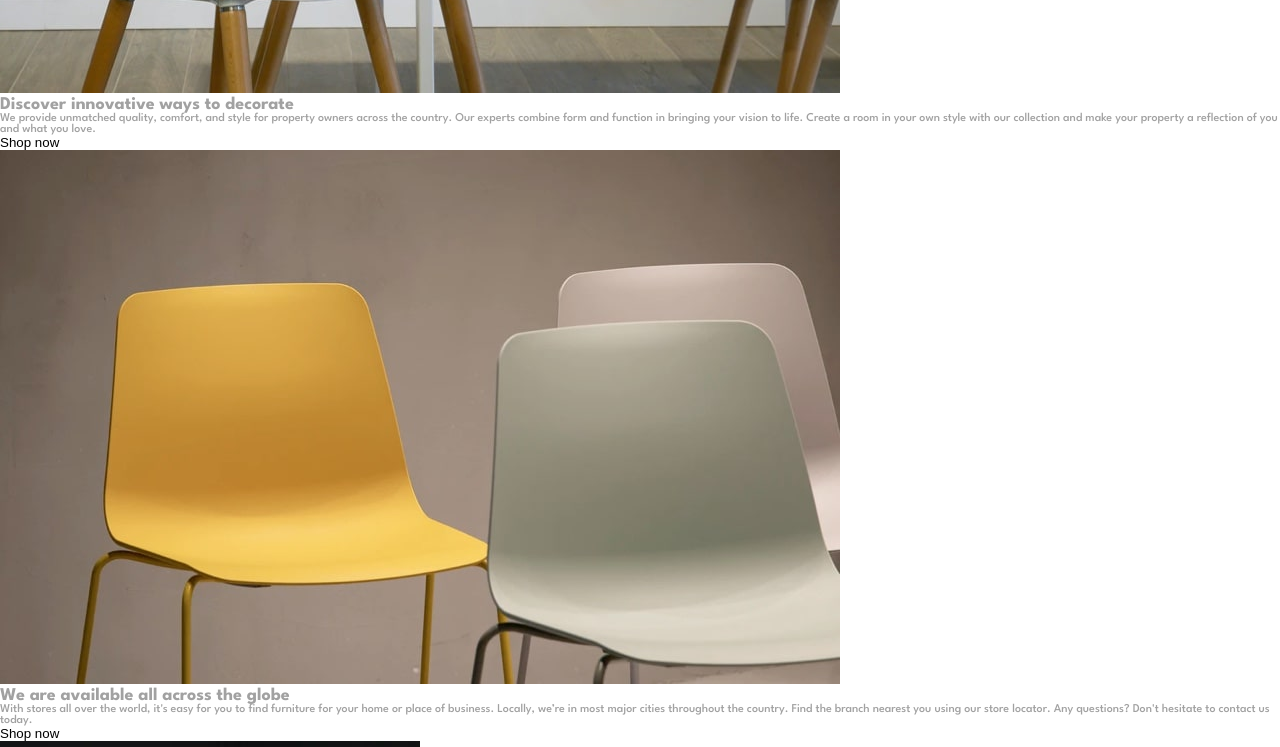
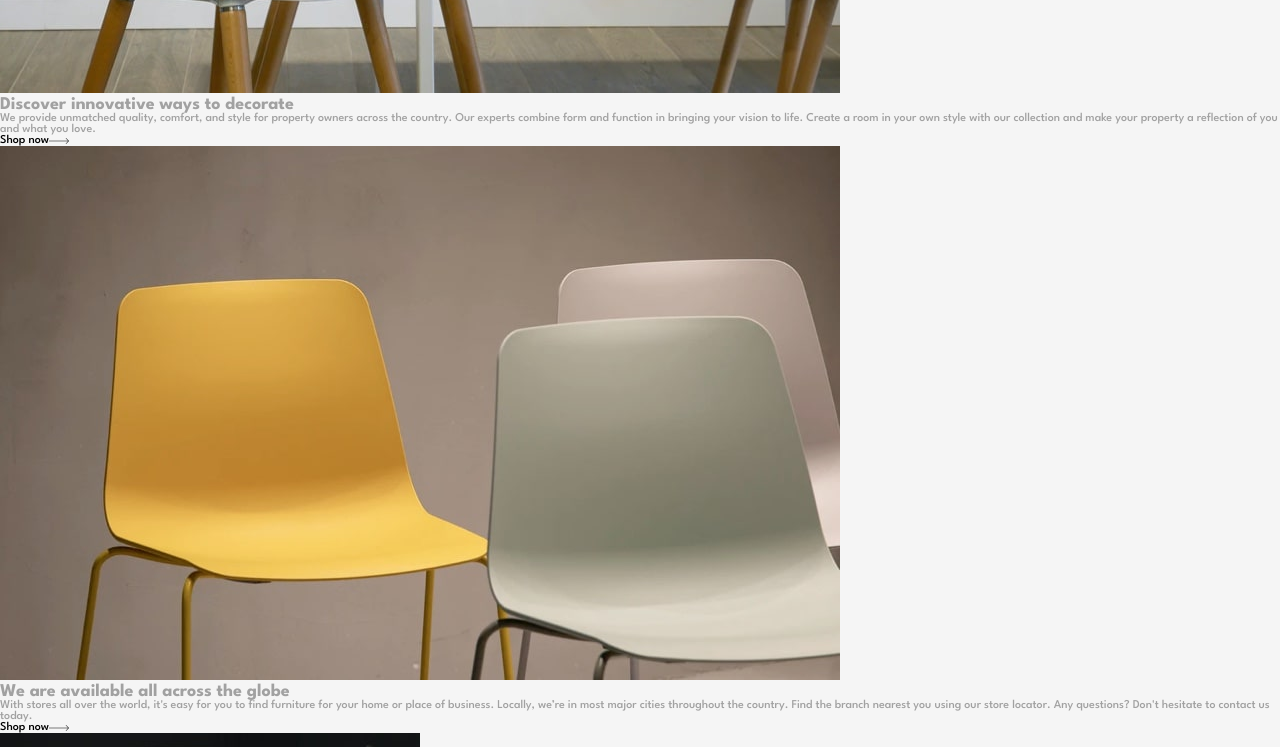
Before and after one commit to mitulpatel224/practice-homepage-room, a website: page index.html in a window 1280 px wide. Shown: the part 460-1207 px from the top of the page. Drawn offline with Linux system fonts and the light colour scheme.

Commit message:
feat: slide call to action

```diff
--- a/assets/scss/base/_global.scss
+++ b/assets/scss/base/_global.scss
@@ -29,3 +29,7 @@ button {
 .flex {
   display: flex;
 }
+
+.container-fluid{
+  width: 100%;
+}
--- a/assets/scss/components/_index.scss
+++ b/assets/scss/components/_index.scss
@@ -1 +1,2 @@
 @import './header';
+@import './slider';
--- /dev/null
+++ b/assets/scss/components/_slider.scss
@@ -0,0 +1,24 @@
+.hero-slider {
+  .shop-now {
+    display: inline-flex;
+    align-items: center;
+    position: relative;
+    &:hover {
+      color: $darkGray;
+      .arrow-right {
+        background-color: $darkGray;
+      }
+    }
+    .arrow-right {
+      height: 10px;
+      width: 20px;
+      display: inline-block;
+      mask: url(./assets/images/icon-arrow.svg) no-repeat 50% 50%;
+      -webkit-mask: url(./assets/images/icon-arrow.svg) no-repeat 50% 50%;
+      -webkit-mask-size: contain;
+      mask-size: contain;
+      background-color: $black;
+      // hover on parent
+    }
+  }
+}
--- a/index.html
+++ b/index.html
@@ -44,9 +44,10 @@
     </nav>
   </header>
 
-  <main>
+  <main class="container-fluid">
     <!-- HERO SLIDER -->
     <section class="hero-slider">
+      <!-- SLIDER -->
       <div class="slider-content">
         <div id="hero1" class="slide">
           <figure>
@@ -58,7 +59,7 @@
               Our experts combine form and function in bringing your vision to life. Create a room in your
               own style with our collection and make your property a reflection of you and what you love.
             </p>
-            <button class="shop-now">Shop now</button>
+            <a href="#" class="shop-now">Shop now<span class="arrow-right"></span></a>
           </div>
         </div>
         <div id="hero2" class="slide">
@@ -71,7 +72,7 @@
               Locally, we’re in most major cities throughout the country. Find the branch nearest you using our
               store locator. Any questions? Don't hesitate to contact us today.
             </p>
-            <button class="shop-now">Shop now</button>
+            <a href="#" class="shop-now">Shop now<span class="arrow-right"></span></a>
           </div>
         </div>
         <div id="hero3" class="slide">
@@ -85,10 +86,11 @@
               to ensure that every product is made as perfect and as consistent as possible. With three decades of
               experience in this industry, we understand what customers want for their home and office.
             </p>
-            <button class="shop-now">Shop now</button>
+            <a href="#" class="shop-now">Shop now<span class="arrow-right"></span></a>
           </div>
         </div>
       </div>
+      <!-- SLIDER-NAVIGATION BUTTON -->
       <div class="slider-navigation">
         <button id="goLeft">
           <figure>
@@ -122,7 +124,7 @@
   </main>
 
   <!-- PAGE FOOTER -->
-  <footer class="attribution">
+  <footer class="container-fluid attribution">
     Challenge by <a href="https://www.frontendmentor.io?ref=challenge" target="_blank">Frontend Mentor</a>.
     Coded by <a href="#">Your Name Here</a>.
   </footer>
```
Also changed, not shown: style.css, 1 other file.
